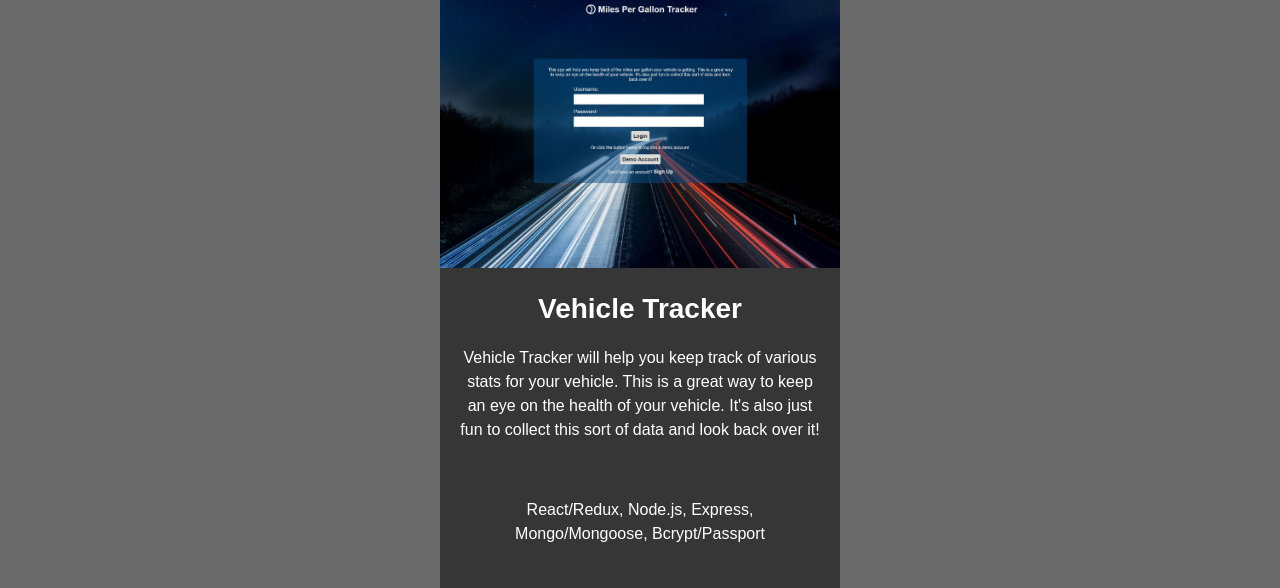
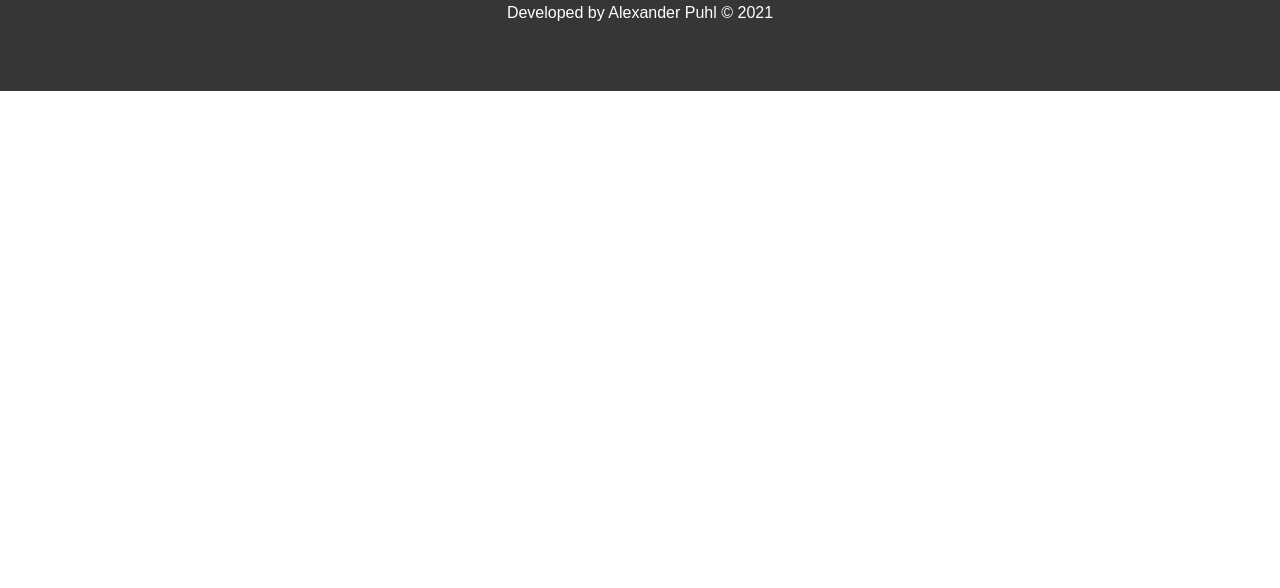
Before and after one commit to AlexanderPuhl/portfolio, a Gatsby site: page / in a window 1280 px wide. Shown: the part 1836-2424 px from the top of the page. After the commit the page ends 1927 px from the top, so only its background shows below. Built offline with nearby package versions, Linux system fonts and the light colour scheme; Gatsby itself is replaced by a stand-in of ours.

Commit message:
Disabled the projects section and updated the README.md file

```diff
--- a/src/pages/index.js
+++ b/src/pages/index.js
@@ -11,7 +11,7 @@ const IndexPage = () => (
     <SEO />
     <Hero />
     <About />
-    <Projects />
+    {/* <Projects /> */}
   </Layout>
 );
 
```
Also changed, not shown: README.md, 1 other file.
